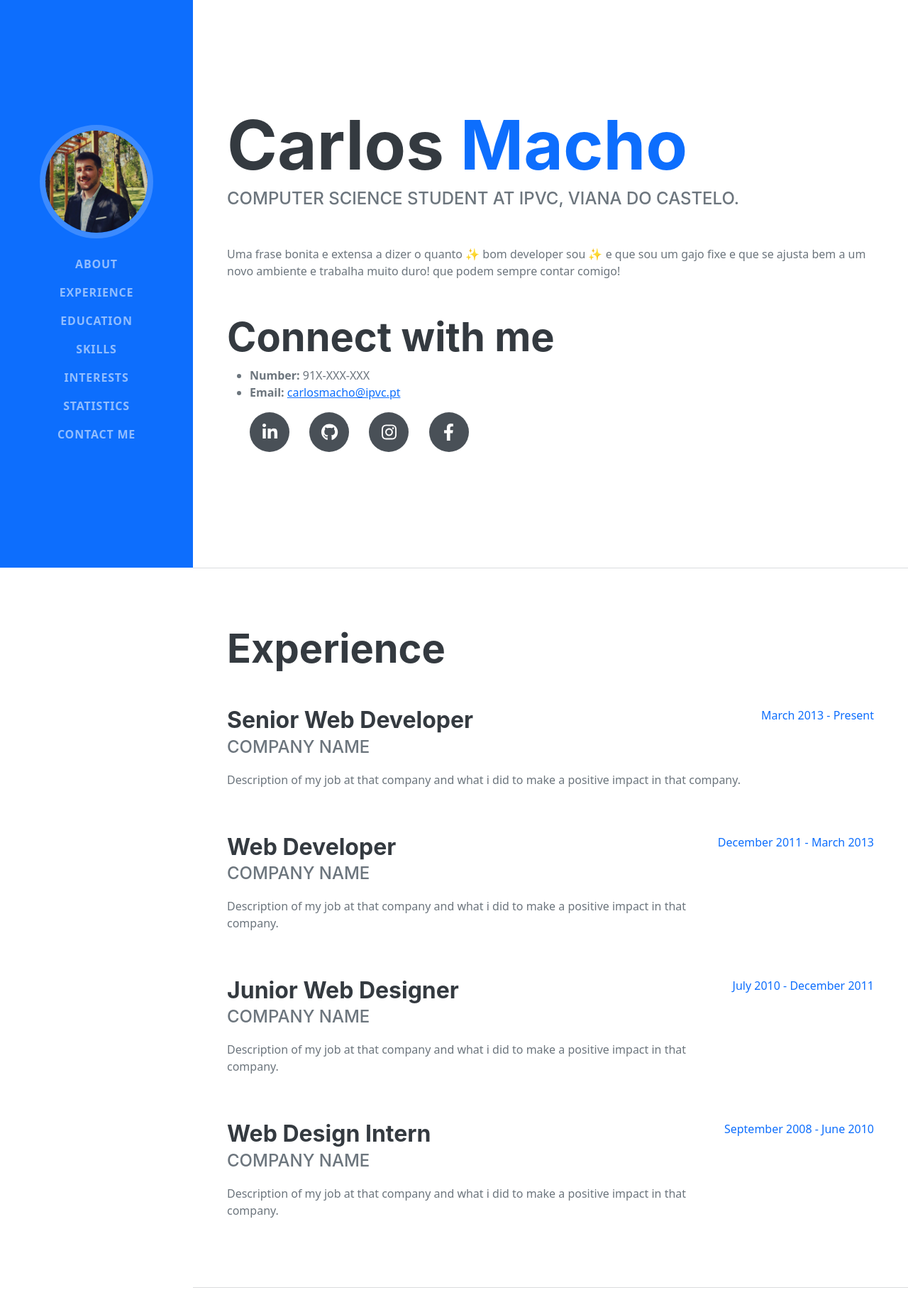
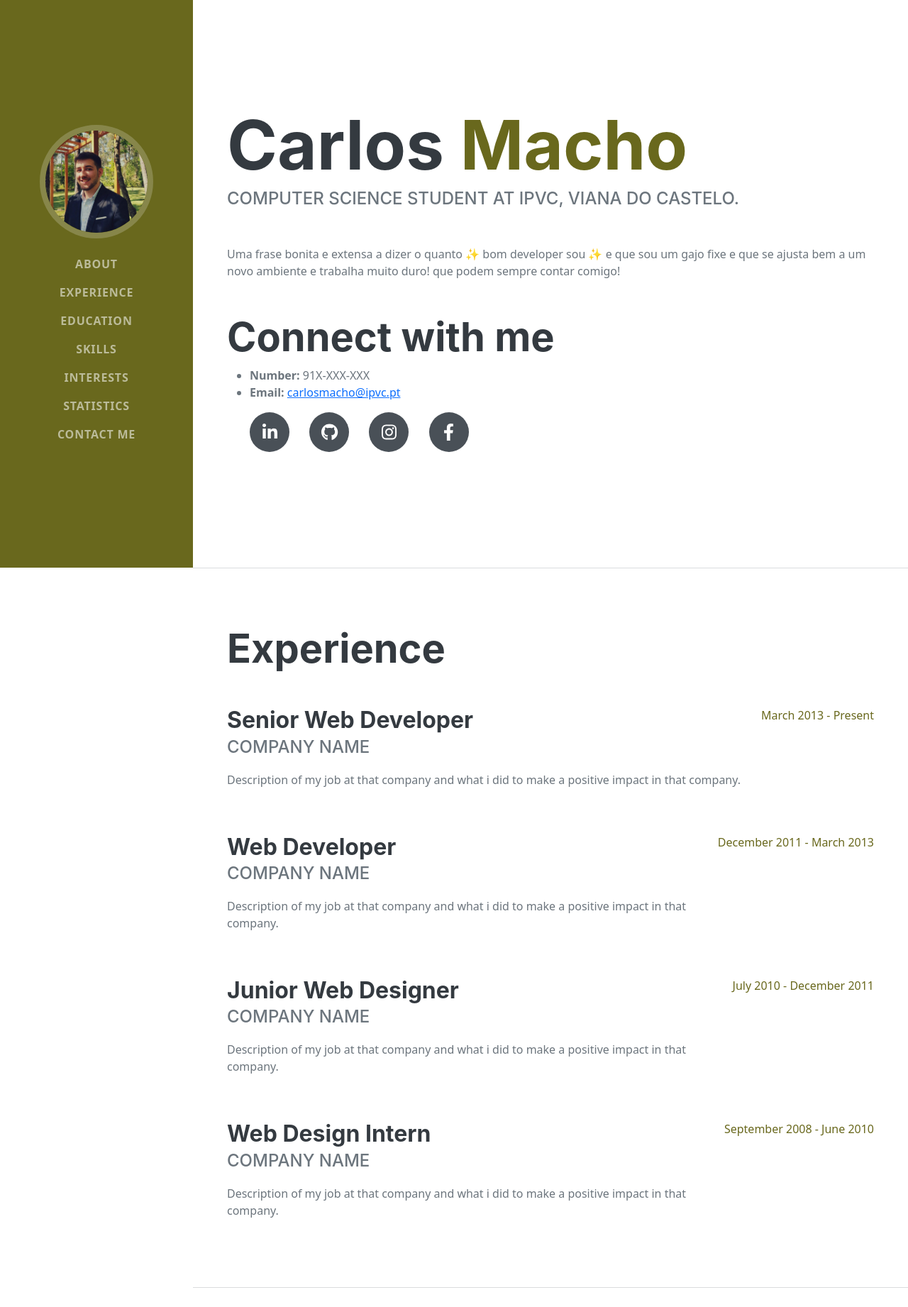
Before and after one commit to carlosmacho/SIR-project, a PHP site: page / in a window 1280 px wide. Shown: the top 1842 px of the page at 71% size. Run offline with PHP 8.4, Linux system fonts and the light colour scheme; some libraries are stand-ins or nearby versions; some web fonts are replaced.

Commit message:
CSS override bootstrap colors
Change of some colors by overriding the default bootstrap colors to custom ones.

```diff
--- a/css/styles.css
+++ b/css/styles.css
@@ -225,3 +225,16 @@ section.resume-section .resume-section-content {
   margin-left: 10px;
   margin-right: 10px;
 }
+
+/*
+* Override bs colors
+*/
+.bg-primary {
+  --bs-bg-opacity: 1;
+  background-color: #69681d !important;
+}
+
+.text-primary {
+  --bs-text-opacity: 1;
+  color: #69681d !important;
+}
```
